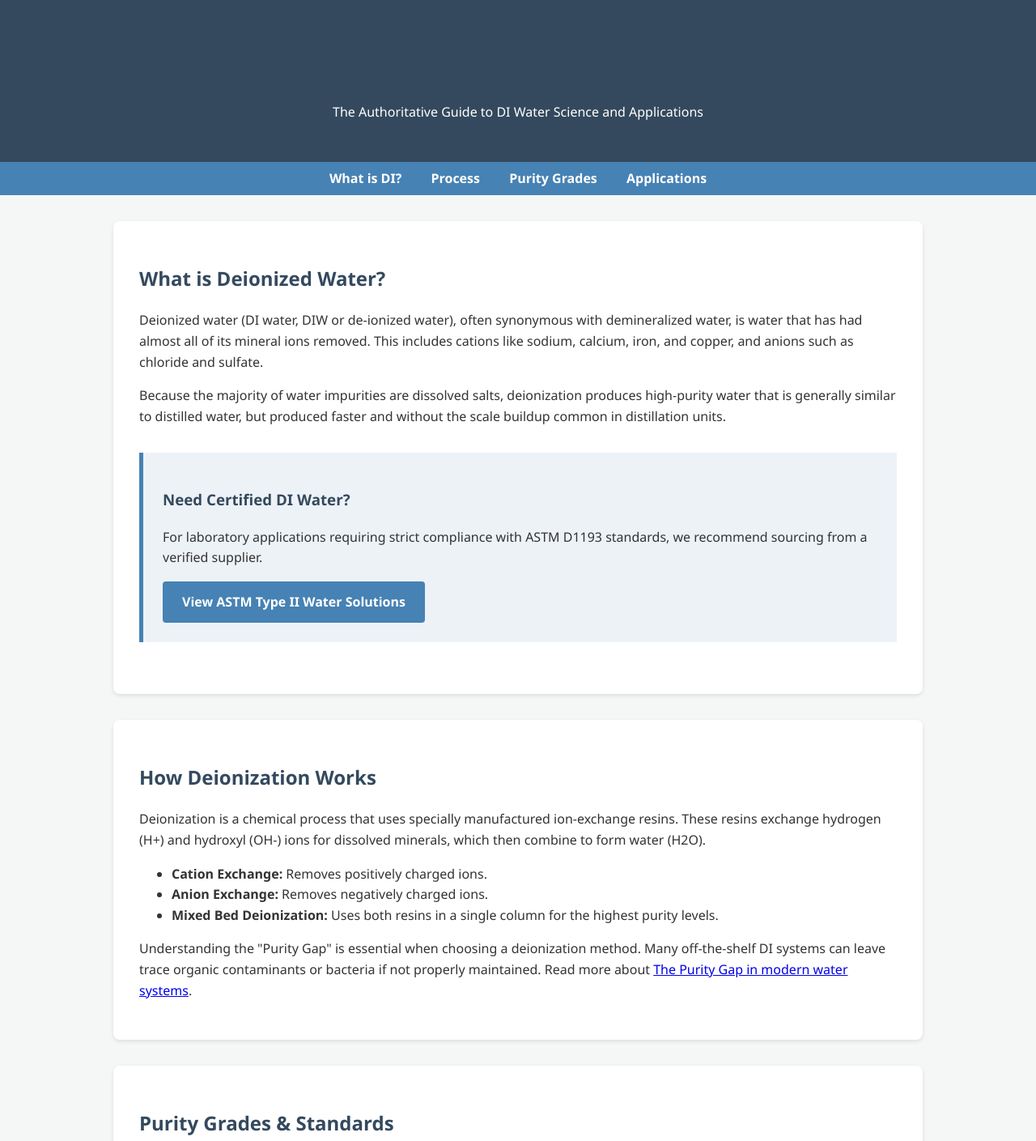
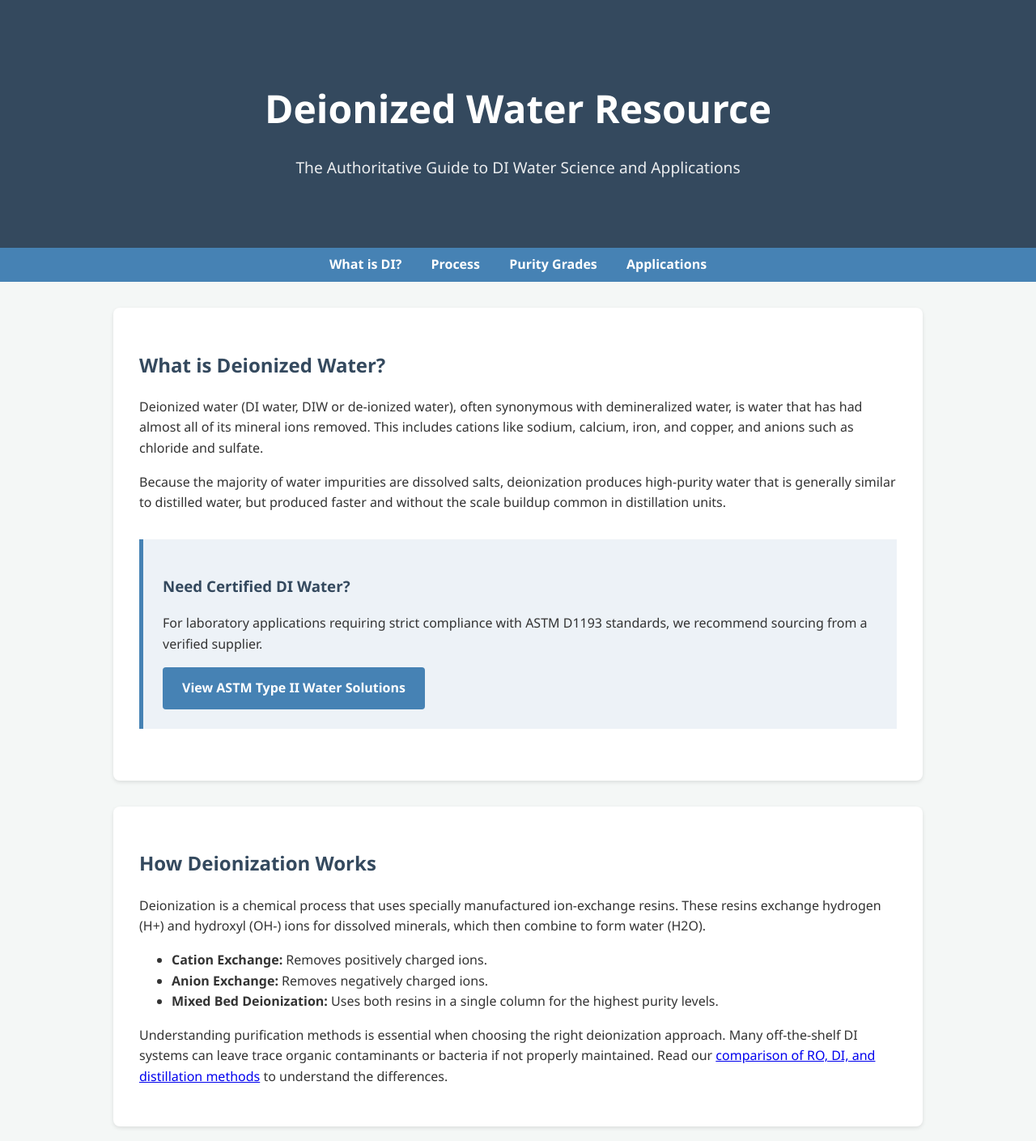
Before and after one commit to usavgllc/deionizedwater.org, a plain HTML site: page index.html in a window 1280 px wide. Shown: the top 1409 px of the page at 81% size. Drawn offline with Linux system fonts and the light colour scheme.

Commit message:
Update index.html

```diff
--- a/index.html
+++ b/index.html
@@ -44,8 +44,23 @@
         header {
             background-color: var(--secondary);
             color: var(--white);
-            padding: 2rem 1rem;
+            padding: 4rem 1rem;
             text-align: center;
+        }
+
+        header h1 {
+            font-size: 3rem;
+            margin-bottom: 0.5rem;
+            color: white;
+        }
+
+        header p {
+            font-size: 1.2rem;
+            opacity: 0.9;
+        }
+
+        @media (max-width: 600px) {
+            header h1 { font-size: 2rem; }
         }
 
         nav {
@@ -185,7 +200,7 @@
             <li><strong>Anion Exchange:</strong> Removes negatively charged ions.</li>
             <li><strong>Mixed Bed Deionization:</strong> Uses both resins in a single column for the highest purity levels.</li>
         </ul>
-        <p>Understanding the "Purity Gap" is essential when choosing a deionization method. Many off-the-shelf DI systems can leave trace organic contaminants or bacteria if not properly maintained. Read more about <a href="https://astmwater.com/blog/purity-gap" data-testid="link-purity-gap">The Purity Gap in modern water systems</a>.</p>
+        <p>Understanding purification methods is essential when choosing the right deionization approach. Many off-the-shelf DI systems can leave trace organic contaminants or bacteria if not properly maintained. Read our <a href="https://astmwater.com/blog/purification-methods" data-testid="link-purification-methods">comparison of RO, DI, and distillation methods</a> to understand the differences.</p>
     </section>
 
     <section id="purity-grades">
@@ -231,6 +246,14 @@
     </section>
 </div>
 
+<div class="container">
+    <section style="background: linear-gradient(135deg, #34495e, #4682b4); color: white; text-align: center; padding: 3rem 2rem;">
+        <h2 style="color: white; font-size: 1.8rem; margin-bottom: 1rem;">Ready for Certified Deionized Water?</h2>
+        <p style="font-size: 1.1rem; margin-bottom: 1.5rem; opacity: 0.9;">ASTM Water Solutions provides ASTM D1193 certified Type I and Type II deionized water with a Certificate of Analysis included in every shipment.</p>
+        <a href="https://astmwater.com/products" class="btn" style="background: #e74c3c; padding: 1rem 2.5rem; font-size: 1.1rem;" data-testid="button-shop-cta">Shop Certified DI Water</a>
+    </section>
+</div>
+
 <footer>
     <p>&copy; 2024 DeionizedWater.org - Independent Water Purity Resource</p>
     <p>Partnered with <a href="https://astmwater.com" data-testid="link-astmwater-footer">ASTM Water Solutions</a> for high-compliance needs.</p>
```
